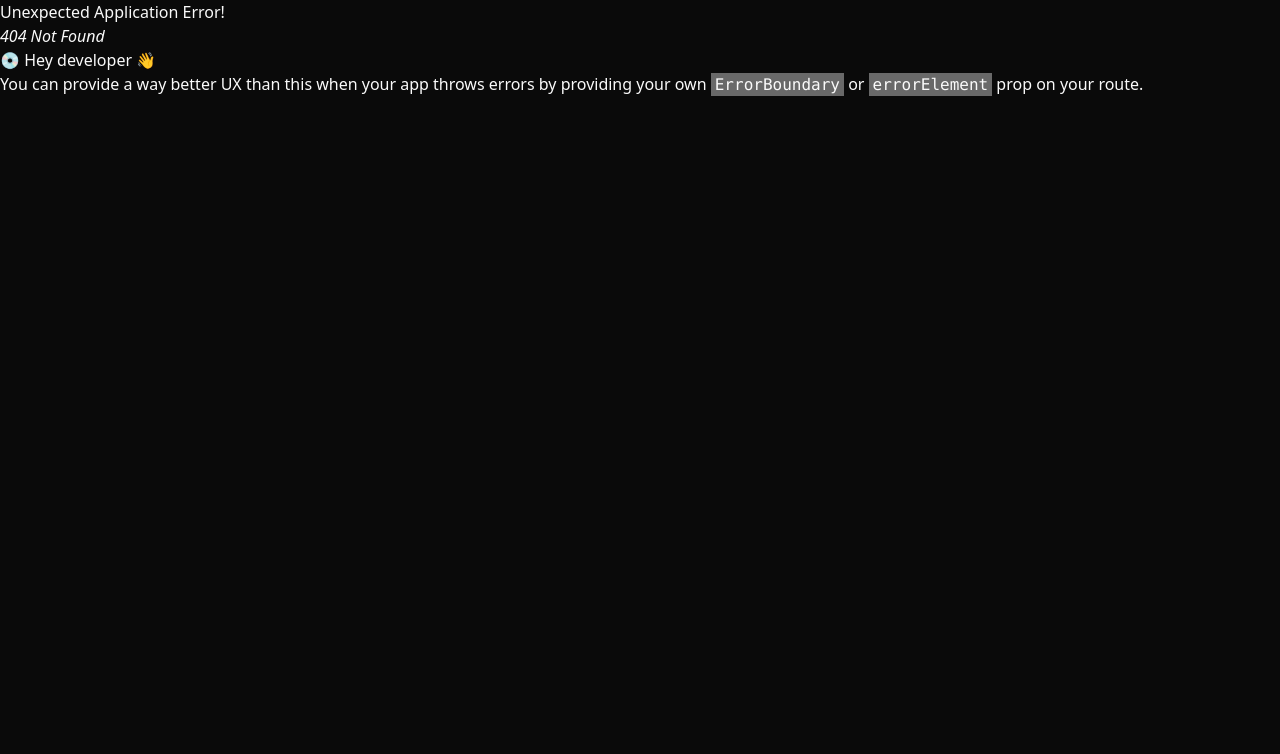
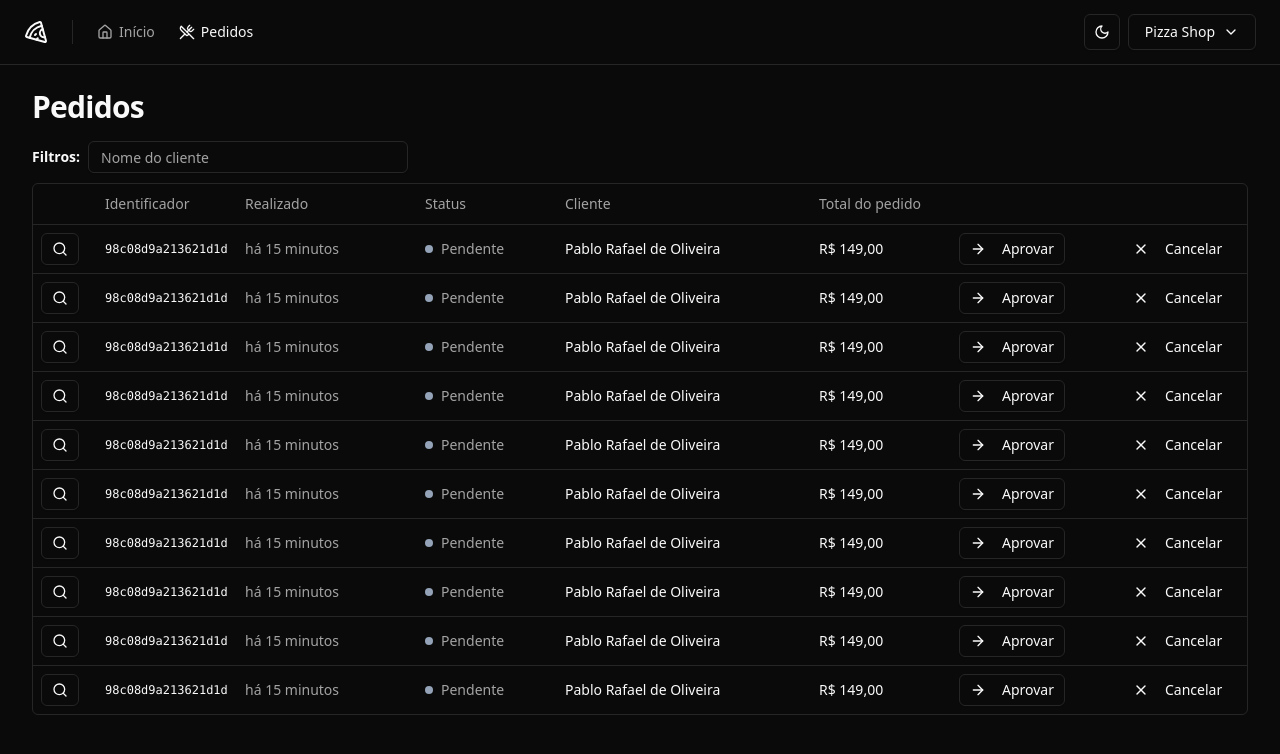
Before and after one commit to PabloRafael-coder/pizzashop-web, a React (Vite) app: page /orders in a window 1280 px wide. Before the commit this address had no page. Shown: the top 754 px of the page. Built offline with nearby package versions, Linux system fonts and the light colour scheme.

Commit message:
feat: Adicionar listagem de pedidos

```diff
--- a/src/components/ui/button.tsx
+++ b/src/components/ui/button.tsx
@@ -23,6 +23,7 @@ const buttonVariants = cva(
       size: {
         default: 'h-9 px-4 py-2',
         sm: 'h-8 rounded-md px-3 text-xs',
+        xs: 'h-8 px-2.5',
         lg: 'h-10 rounded-md px-8',
         icon: 'h-9 w-9',
       },
--- /dev/null
+++ b/src/components/ui/table.tsx
@@ -0,0 +1,120 @@
+import * as React from "react"
+
+import { cn } from "@/lib/utils"
+
+const Table = React.forwardRef<
+  HTMLTableElement,
+  React.HTMLAttributes<HTMLTableElement>
+>(({ className, ...props }, ref) => (
+  <div className="relative w-full overflow-auto">
+    <table
+      ref={ref}
+      className={cn("w-full caption-bottom text-sm", className)}
+      {...props}
+    />
+  </div>
+))
+Table.displayName = "Table"
+
+const TableHeader = React.forwardRef<
+  HTMLTableSectionElement,
+  React.HTMLAttributes<HTMLTableSectionElement>
+>(({ className, ...props }, ref) => (
+  <thead ref={ref} className={cn("[&_tr]:border-b", className)} {...props} />
+))
+TableHeader.displayName = "TableHeader"
+
+const TableBody = React.forwardRef<
+  HTMLTableSectionElement,
+  React.HTMLAttributes<HTMLTableSectionElement>
+>(({ className, ...props }, ref) => (
+  <tbody
+    ref={ref}
+    className={cn("[&_tr:last-child]:border-0", className)}
+    {...props}
+  />
+))
+TableBody.displayName = "TableBody"
+
+const TableFooter = React.forwardRef<
+  HTMLTableSectionElement,
+  React.HTMLAttributes<HTMLTableSectionElement>
+>(({ className, ...props }, ref) => (
+  <tfoot
+    ref={ref}
+    className={cn(
+      "border-t bg-muted/50 font-medium [&>tr]:last:border-b-0",
+      className
+    )}
+    {...props}
+  />
+))
+TableFooter.displayName = "TableFooter"
+
+const TableRow = React.forwardRef<
+  HTMLTableRowElement,
+  React.HTMLAttributes<HTMLTableRowElement>
+>(({ className, ...props }, ref) => (
+  <tr
+    ref={ref}
+    className={cn(
+      "border-b transition-colors hover:bg-muted/50 data-[state=selected]:bg-muted",
+      className
+    )}
+    {...props}
+  />
+))
+TableRow.displayName = "TableRow"
+
+const TableHead = React.forwardRef<
+  HTMLTableCellElement,
+  React.ThHTMLAttributes<HTMLTableCellElement>
+>(({ className, ...props }, ref) => (
+  <th
+    ref={ref}
+    className={cn(
+      "h-10 px-2 text-left align-middle font-medium text-muted-foreground [&:has([role=checkbox])]:pr-0 [&>[role=checkbox]]:translate-y-[2px]",
+      className
+    )}
+    {...props}
+  />
+))
+TableHead.displayName = "TableHead"
+
+const TableCell = React.forwardRef<
+  HTMLTableCellElement,
+  React.TdHTMLAttributes<HTMLTableCellElement>
+>(({ className, ...props }, ref) => (
+  <td
+    ref={ref}
+    className={cn(
+      "p-2 align-middle [&:has([role=checkbox])]:pr-0 [&>[role=checkbox]]:translate-y-[2px]",
+      className
+    )}
+    {...props}
+  />
+))
+TableCell.displayName = "TableCell"
+
+const TableCaption = React.forwardRef<
+  HTMLTableCaptionElement,
+  React.HTMLAttributes<HTMLTableCaptionElement>
+>(({ className, ...props }, ref) => (
+  <caption
+    ref={ref}
+    className={cn("mt-4 text-sm text-muted-foreground", className)}
+    {...props}
+  />
+))
+TableCaption.displayName = "TableCaption"
+
+export {
+  Table,
+  TableHeader,
+  TableBody,
+  TableFooter,
+  TableHead,
+  TableRow,
+  TableCell,
+  TableCaption,
+}
--- /dev/null
+++ b/src/pages/app/orders/orders.tsx
@@ -0,0 +1,90 @@
+import { ArrowRight, Search, X } from 'lucide-react'
+
+import { Button } from '@/components/ui/button'
+import { Input } from '@/components/ui/input'
+import {
+  Table,
+  TableBody,
+  TableCell,
+  TableHead,
+  TableHeader,
+  TableRow,
+} from '@/components/ui/table'
+
+export function Orders() {
+  return (
+    <>
+      <title>Pedidos</title>
+      <div className="flex flex-col gap-4">
+        <h1 className="text-3xl font-bold tracking-tight">Pedidos</h1>
+      </div>
+      <div className="space-y-2.5">
+        <form action="" className="flex items-center gap-2">
+          <span className="text-sm font-semibold">Filtros:</span>
+          <Input placeholder="Nome do cliente" className="h-8 w-[320px]" />
+        </form>
+
+        <div className="rounded-md border">
+          <Table>
+            <TableHeader>
+              <TableRow>
+                <TableHead className="w-[64px]"></TableHead>
+                <TableHead className="w-[140px]">Identificador</TableHead>
+                <TableHead className="w-[180px]">Realizado</TableHead>
+                <TableHead className="w-[140px]">Status</TableHead>
+                <TableHead>Cliente</TableHead>
+                <TableHead className="w-[140px]">Total do pedido</TableHead>
+                <TableHead className="w-[164px]"></TableHead>
+                <TableHead className="w-[132px]"></TableHead>
+              </TableRow>
+            </TableHeader>
+            <TableBody>
+              {Array.from({ length: 10 }).map((_, i) => {
+                return (
+                  <TableRow key={i}>
+                    <TableCell>
+                      <Button variant="outline" size={'xs'}>
+                        <Search />
+                        <span className="sr-only">Detalhes do pedido</span>
+                      </Button>
+                    </TableCell>
+                    <TableCell className="font-mono text-xs font-medium">
+                      98c08d9a213621d1d
+                    </TableCell>
+                    <TableCell className="text-muted-foreground">
+                      há 15 minutos
+                    </TableCell>
+                    <TableCell>
+                      <div className="flex items-center gap-2">
+                        <span className="h-2 w-2 rounded-full bg-slate-400" />
+                        <span className="font-medium text-muted-foreground">
+                          Pendente
+                        </span>
+                      </div>
+                    </TableCell>
+                    <TableCell className="font-medium">
+                      Pablo Rafael de Oliveira
+                    </TableCell>
+                    <TableCell className="font-medium">R$ 149,00</TableCell>
+                    <TableCell>
+                      <Button variant={'outline'} size={'xs'}>
+                        <ArrowRight className="mr-2 h-3 w-3" />
+                        Aprovar
+                      </Button>
+                    </TableCell>
+                    <TableCell>
+                      <Button variant={'ghost'} size={'xs'}>
+                        <X className="mr-2 h-3 w-3" />
+                        Cancelar
+                      </Button>
+                    </TableCell>
+                  </TableRow>
+                )
+              })}
+            </TableBody>
+          </Table>
+        </div>
+      </div>
+    </>
+  )
+}
--- a/src/routes.tsx
+++ b/src/routes.tsx
@@ -3,6 +3,7 @@ import { createBrowserRouter } from 'react-router-dom'
 import { AppLayout } from './pages/_layouts/app'
 import { AuthLayout } from './pages/_layouts/auth'
 import { Dashboard } from './pages/app/dashboard'
+import { Orders } from './pages/app/orders/orders'
 import { SignIn } from './pages/auth/sign-in'
 import { SignUp } from './pages/auth/sign-up'
 
@@ -10,7 +11,10 @@ export const router = createBrowserRouter([
   {
     path: '/',
     element: <AppLayout />,
-    children: [{ path: '/', element: <Dashboard /> }],
+    children: [
+      { path: '/', element: <Dashboard /> },
+      { path: '/orders', element: <Orders /> },
+    ],
   },
 
   {
```
